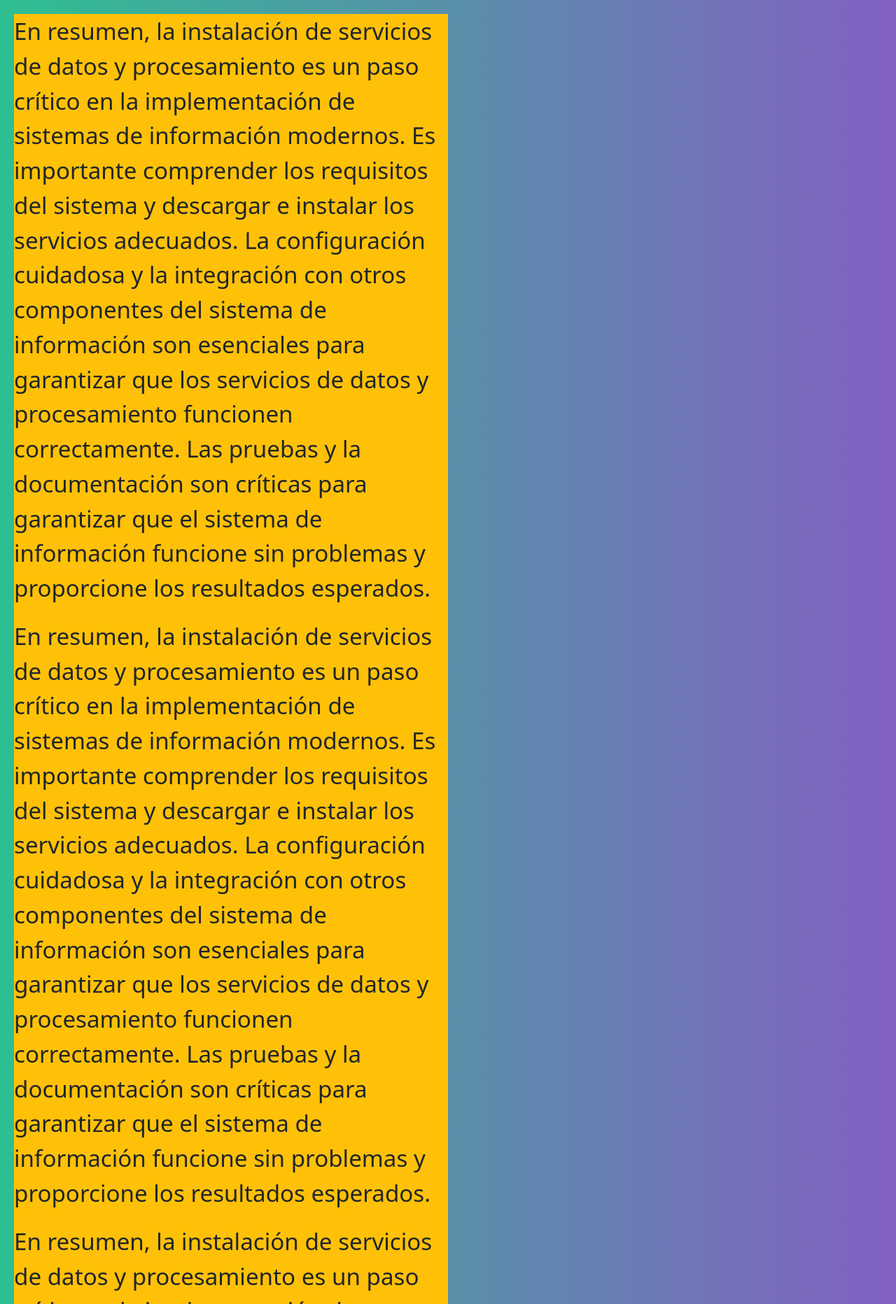
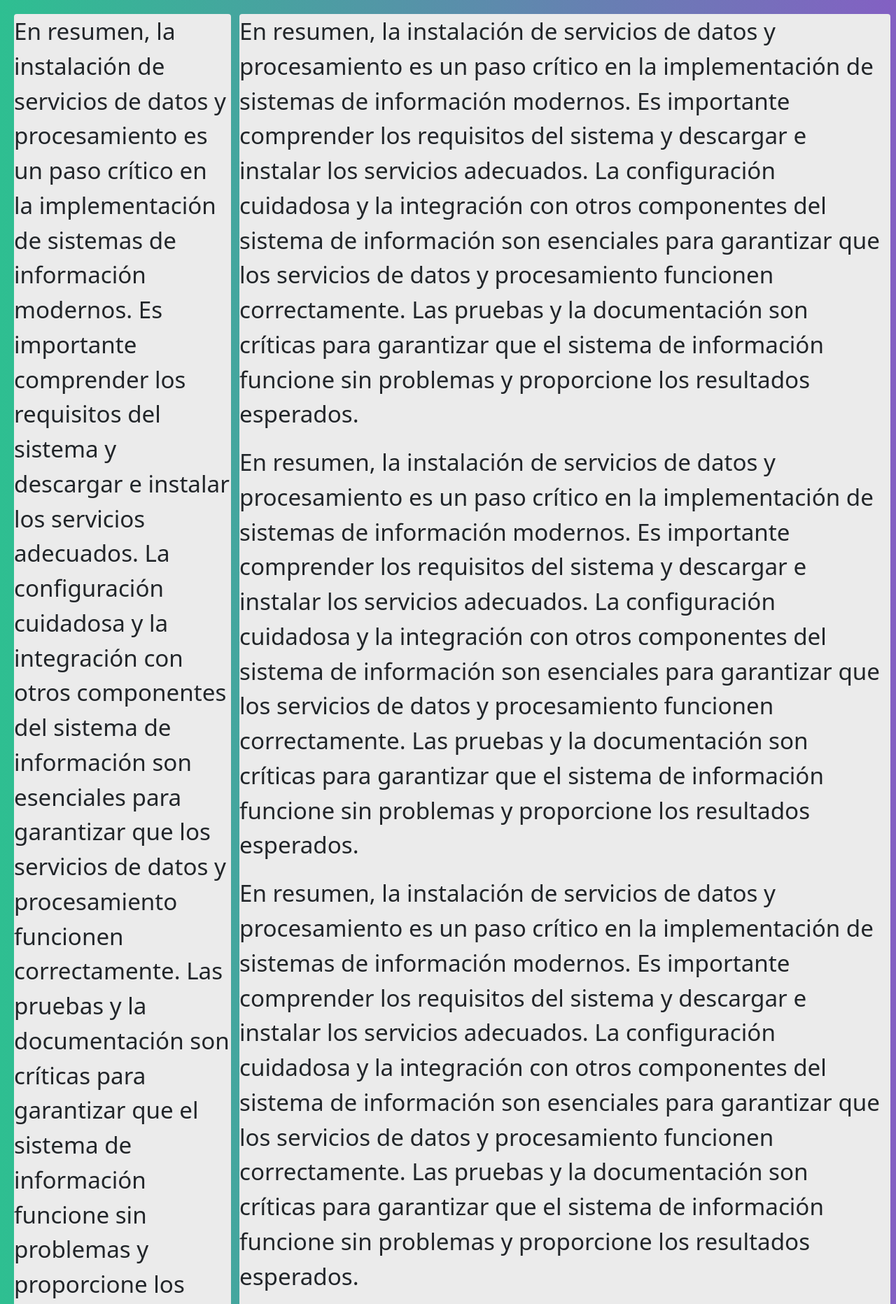
Before and after one commit to enriquemdev/cs50w-project2, a Flask app: page / in a window 1280 px wide. Shown: the top 1864 px of the page at 70% size. Run offline with Flask 3, Linux system fonts and the light colour scheme.

Commit message:
modifying style

```diff
--- a/static/index.css
+++ b/static/index.css
@@ -1,3 +1,8 @@
+:root {
+    --dfColor: #ebebeb;
+
+  }
+
 * {
     margin: 0;
     padding: 0;
@@ -26,10 +31,25 @@ html, body {
     align-items: center;
 }
 
+/* #secondContainer {
+    height: 100%;
+    overflow: hidden;
+    padding: 20px;
+
+    display: flex;
+    align-items: center;
+
+} */
 /* Definir un height y ponerle overflow auto hace que este elemento tenga un scroll */
 .scrollable-element {
     height: 100%;
     overflow: auto;
-    width: 50%;
+    /* width: 10%; */
     /*margin-top: 5%; */
+    background-color: var(--dfColor);
+    border-radius: 4px;
   }
+
+#roomsSidebar {
+    margin-right: 12px;
+}
--- a/static/scrollbar.css
+++ b/static/scrollbar.css
@@ -1,20 +1,25 @@
 /* Works on Firefox */
+:root {
+  --c1: #87CBB9;
+  --c2: #577D86;
+}
+
 * {
     scrollbar-width: thin;
-    scrollbar-color: blue orange;
+    scrollbar-color: var(--c2) var(--c1);
   }
 
   /* Works on Chrome, Edge, and Safari */
   *::-webkit-scrollbar {
-    width: 12px;
+    width: 9px;
   }
 
   *::-webkit-scrollbar-track {
-    background: orange;
+    background: var(--c1);
   }
 
   *::-webkit-scrollbar-thumb {
-    background-color: blue;
+    background-color: var(--c2);
     border-radius: 20px;
-    border: 3px solid orange;
+    border: 3px solid var(--c1);
   }
--- a/templates/index.html
+++ b/templates/index.html
@@ -11,7 +11,20 @@
 </head>
 <body>
     <div id="mainContainer" class="container-fluid">
-        <div class="scrollable-element bg-warning">
+
+          <div id="roomsSidebar" class="col-3 scrollable-element">
+
+               <!-- Contenido con scroll interno -->
+            <p>En resumen, la instalación de servicios de datos y procesamiento es un paso crítico en la implementación de sistemas de información modernos. Es importante comprender los requisitos del sistema y descargar e instalar los servicios adecuados. La configuración cuidadosa y la integración con otros componentes del sistema de información son esenciales para garantizar que los servicios de datos y procesamiento funcionen correctamente. Las pruebas y la documentación son críticas para garantizar que el sistema de información funcione sin problemas y proporcione los resultados esperados.</p>
+            <p>En resumen, la instalación de servicios de datos y procesamiento es un paso crítico en la implementación de sistemas de información modernos. Es importante comprender los requisitos del sistema y descargar e instalar los servicios adecuados. La configuración cuidadosa y la integración con otros componentes del sistema de información son esenciales para garantizar que los servicios de datos y procesamiento funcionen correctamente. Las pruebas y la documentación son críticas para garantizar que el sistema de información funcione sin problemas y proporcione los resultados esperados.</p>
+            <p>En resumen, la instalación de servicios de datos y procesamiento es un paso crítico en la implementación de sistemas de información modernos. Es importante comprender los requisitos del sistema y descargar e instalar los servicios adecuados. La configuración cuidadosa y la integración con otros componentes del sistema de información son esenciales para garantizar que los servicios de datos y procesamiento funcionen correctamente. Las pruebas y la documentación son críticas para garantizar que el sistema de información funcione sin problemas y proporcione los resultados esperados.</p>
+            <p>En resumen, la instalación de servicios de datos y procesamiento es un paso crítico en la implementación de sistemas de información modernos. Es importante comprender los requisitos del sistema y descargar e instalar los servicios adecuados. La configuración cuidadosa y la integración con otros componentes del sistema de información son esenciales para garantizar que los servicios de datos y procesamiento funcionen correctamente. Las pruebas y la documentación son críticas para garantizar que el sistema de información funcione sin problemas y proporcione los resultados esperados.</p>
+            <p>En resumen, la instalación de servicios de datos y procesamiento es un paso crítico en la implementación de sistemas de información modernos. Es importante comprender los requisitos del sistema y descargar e instalar los servicios adecuados. La configuración cuidadosa y la integración con otros componentes del sistema de información son esenciales para garantizar que los servicios de datos y procesamiento funcionen correctamente. Las pruebas y la documentación son críticas para garantizar que el sistema de información funcione sin problemas y proporcione los resultados esperados.</p>
+
+
+          </div>
+
+          <div class="col-9 scrollable-element">
             <!-- Contenido con scroll interno -->
             <p>En resumen, la instalación de servicios de datos y procesamiento es un paso crítico en la implementación de sistemas de información modernos. Es importante comprender los requisitos del sistema y descargar e instalar los servicios adecuados. La configuración cuidadosa y la integración con otros componentes del sistema de información son esenciales para garantizar que los servicios de datos y procesamiento funcionen correctamente. Las pruebas y la documentación son críticas para garantizar que el sistema de información funcione sin problemas y proporcione los resultados esperados.</p>
             <p>En resumen, la instalación de servicios de datos y procesamiento es un paso crítico en la implementación de sistemas de información modernos. Es importante comprender los requisitos del sistema y descargar e instalar los servicios adecuados. La configuración cuidadosa y la integración con otros componentes del sistema de información son esenciales para garantizar que los servicios de datos y procesamiento funcionen correctamente. Las pruebas y la documentación son críticas para garantizar que el sistema de información funcione sin problemas y proporcione los resultados esperados.</p>
@@ -19,7 +32,10 @@
             <p>En resumen, la instalación de servicios de datos y procesamiento es un paso crítico en la implementación de sistemas de información modernos. Es importante comprender los requisitos del sistema y descargar e instalar los servicios adecuados. La configuración cuidadosa y la integración con otros componentes del sistema de información son esenciales para garantizar que los servicios de datos y procesamiento funcionen correctamente. Las pruebas y la documentación son críticas para garantizar que el sistema de información funcione sin problemas y proporcione los resultados esperados.</p>
             <p>En resumen, la instalación de servicios de datos y procesamiento es un paso crítico en la implementación de sistemas de información modernos. Es importante comprender los requisitos del sistema y descargar e instalar los servicios adecuados. La configuración cuidadosa y la integración con otros componentes del sistema de información son esenciales para garantizar que los servicios de datos y procesamiento funcionen correctamente. Las pruebas y la documentación son críticas para garantizar que el sistema de información funcione sin problemas y proporcione los resultados esperados.</p>
           </div>
+
       </div>
+
+
 
     <!-- SCRIPTS SECTION -->
     <script src="{{url_for('static', filename='socket.io.min.js')}}"></script>
```
Lines whose indentation alone changed are shown as unchanged.
